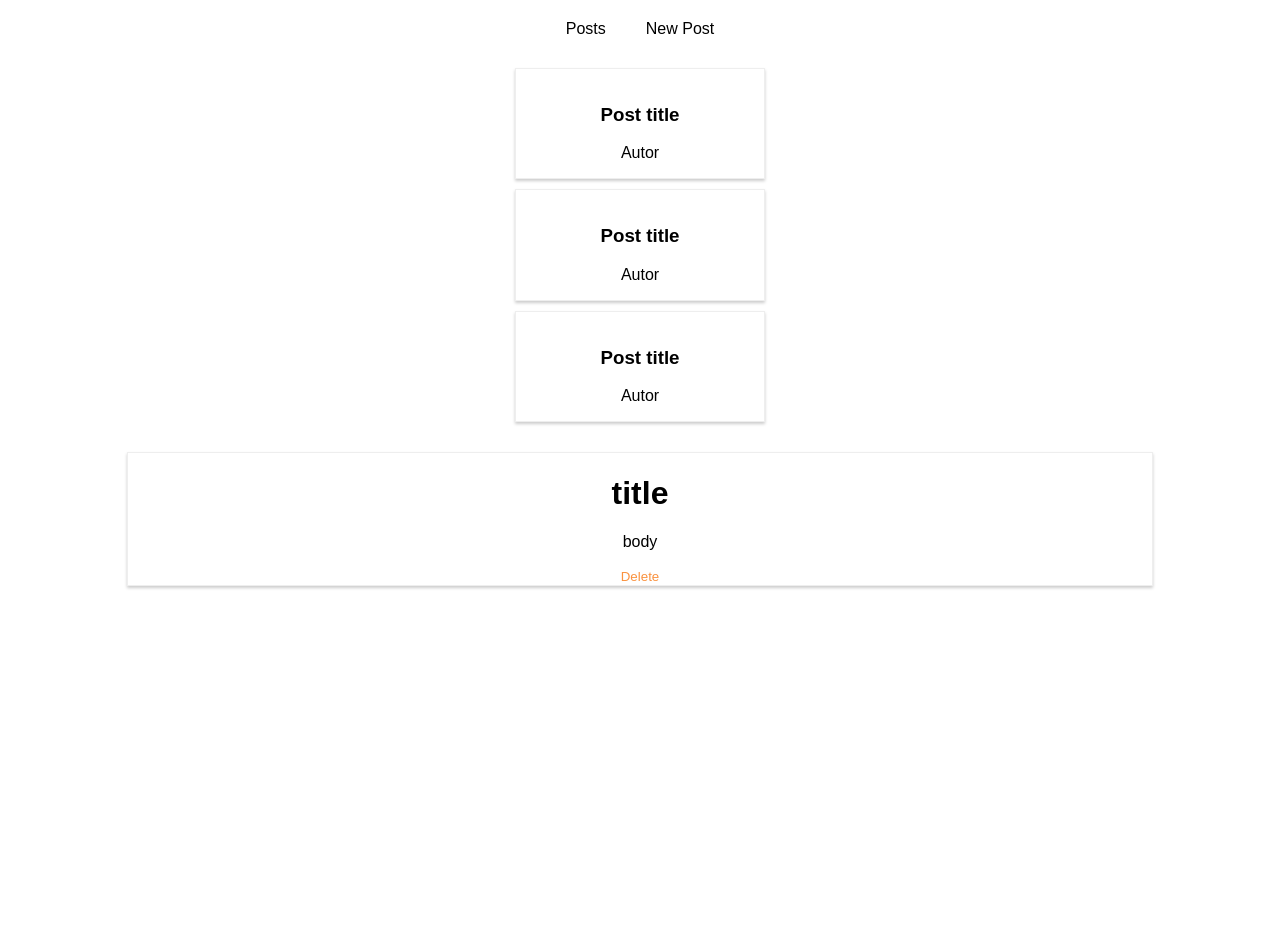
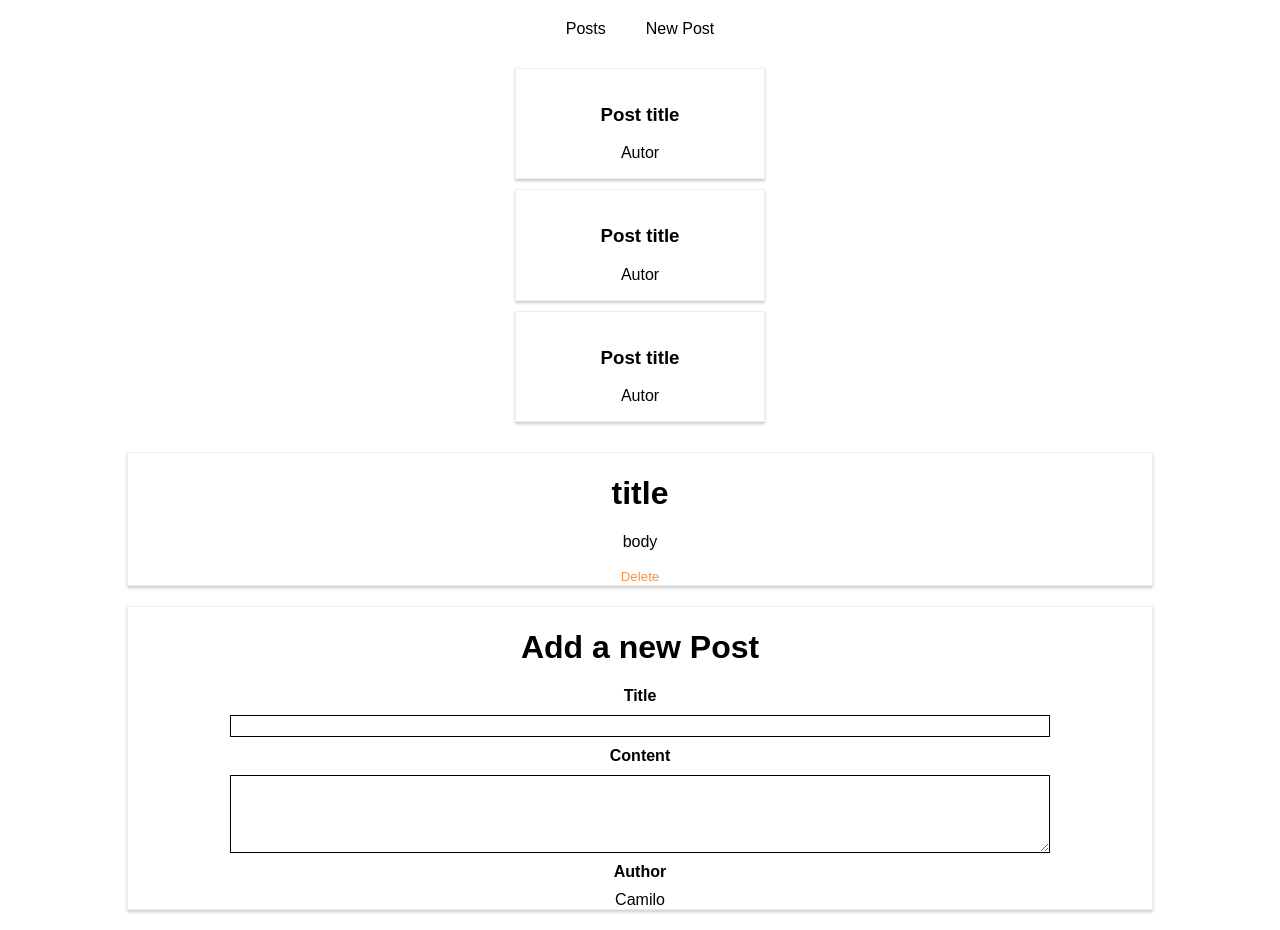
Before and after one commit to camilogiraldo/ReactjsWorkshop, a React (Create React App) app: page / in a window 1280 px wide. Before the commit the page ends 800 px from the top, so only its background shows below. Built offline with nearby package versions, Linux system fonts and the light colour scheme.

Commit message:
add newpost component

```diff
--- a/src/Containers/Blog.js
+++ b/src/Containers/Blog.js
@@ -2,6 +2,7 @@ import React, { Component} from 'react';
 import './Blog.css'
 import Posts from './Posts/Posts';
 import FullPost from './FullPost/FullPost';
+import NewPost from './NewPost/NewPost';
 
 class Blog extends Component {
     constructor(props) {
@@ -20,6 +21,7 @@ class Blog extends Component {
                 </nav>
                 <Posts />
                 <FullPost />
+                <NewPost />
             </div>
         );
     }
--- /dev/null
+++ b/src/Containers/NewPost/NewPost.css
@@ -0,0 +1,42 @@
+.NewPost {
+    width: 80%;
+    margin: 20px auto;
+    border: 1px solid #eee;
+    box-shadow: 0 2px 3px #ccc;
+    text-align: center;
+}
+
+.NewPost label {
+    display: block;
+    margin: 10px auto;
+    text-align: center;
+    font-weight: bold;
+}
+
+.NewPost input,
+.NewPost textarea,
+.NewPost select {
+    display: block;
+    width: 80%;
+    box-sizing: border-box;
+    border: 1px solid black;
+    outline: none;
+    font: inherit;
+    margin: auto;
+}
+
+.NewPost button {
+    margin: 5px 0;
+    padding: 10px;
+    font: inherit;
+    border: 1px solid #fa923f;
+    background-color: transparent;
+    color: #fa923f;
+    cursor: pointer;
+}
+
+.NewPost button:hover,
+.NewPost button:active {
+    color: white;
+    background-color: #fa923f;
+}
--- /dev/null
+++ b/src/Containers/NewPost/NewPost.js
@@ -0,0 +1,28 @@
+import React from 'react';
+import './NewPost.css'
+
+class NewPost extends React.Component {
+    state = {
+        title: '',
+        content: '',
+        author: 'Camilo',
+        submitted: false
+    }
+
+    render() {
+        return (
+            <div className="NewPost">
+                <h1>Add a new Post</h1>
+                <label>Title</label>
+                <input type="text" />
+                <label>Content</label>
+                <textarea rows="4"/>
+                <label>Author</label>
+                <span>{this.state.author}</span>
+            </div>
+        );
+    }
+}
+
+
+export default NewPost;
```
